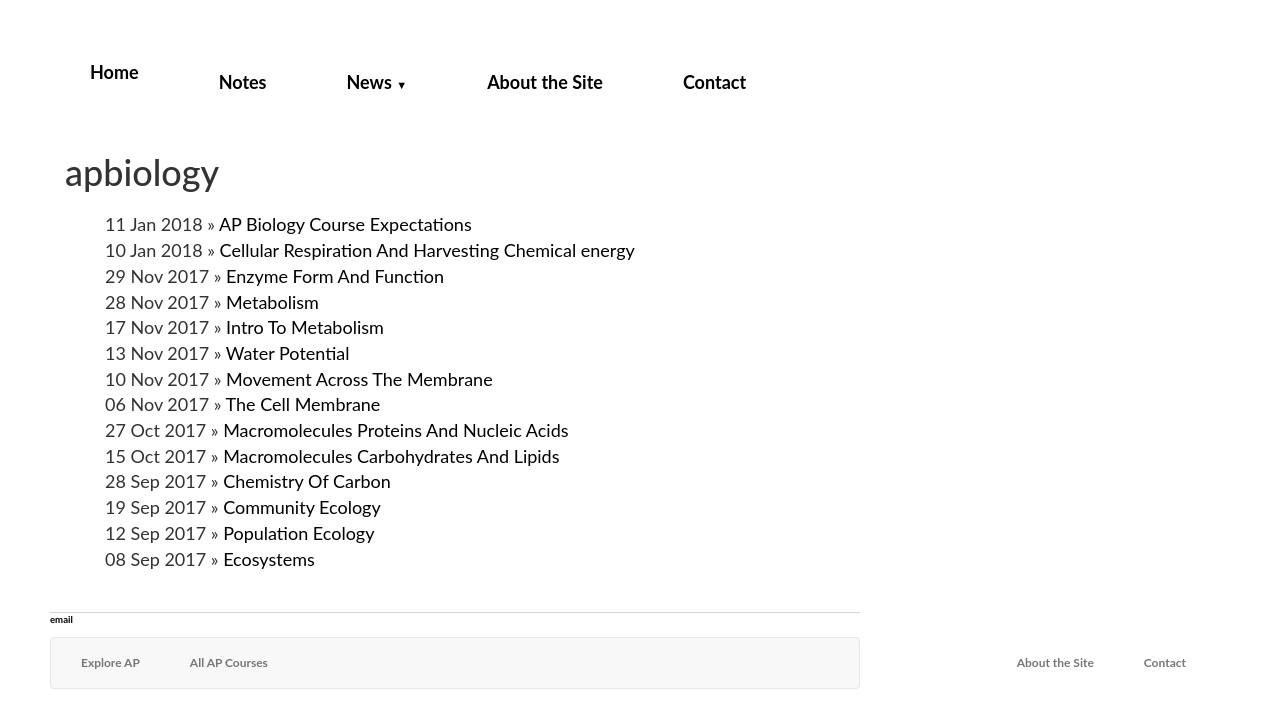
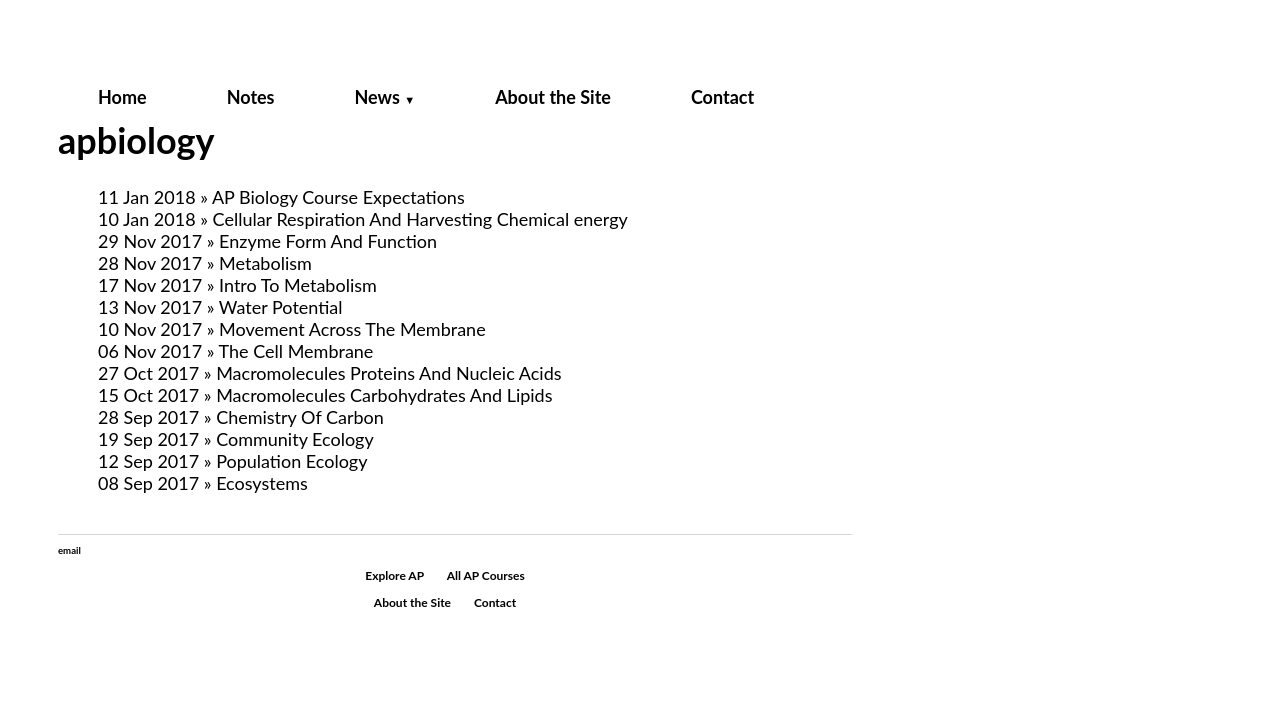
Before and after one commit to meganscarlett/meganscarlett.github.io, a Jekyll site: the page built from notes/index.html, in a window 1280 px wide. Shown: the top 728 px of the page. Built offline with Jekyll 4.4.1, drawn with Linux system fonts in a browser that asks for light colours; nearby versions of some CDN libraries.

Commit message:
Update default.html

```diff
--- a/_layouts/default.html
+++ b/_layouts/default.html
@@ -12,13 +12,6 @@
     		<ul>
 
 <!-- dropdown menu -->
-<!-- responsive bootstrap -->
-	<meta charset="utf-8">
-  <meta name="viewport" content="width=device-width, initial-scale=1">
-  <link rel="stylesheet" href="https://maxcdn.bootstrapcdn.com/bootstrap/3.3.7/css/bootstrap.min.css">
-  <script src="https://ajax.googleapis.com/ajax/libs/jquery/3.2.1/jquery.min.js"></script>
-  <script src="https://maxcdn.bootstrapcdn.com/bootstrap/3.3.7/js/bootstrap.min.js"></script>
-
 <link rel="stylesheet" type="text/css" href="/css/menu.css">
 <div class="menu-wrap">
     <nav class="menu">
```
